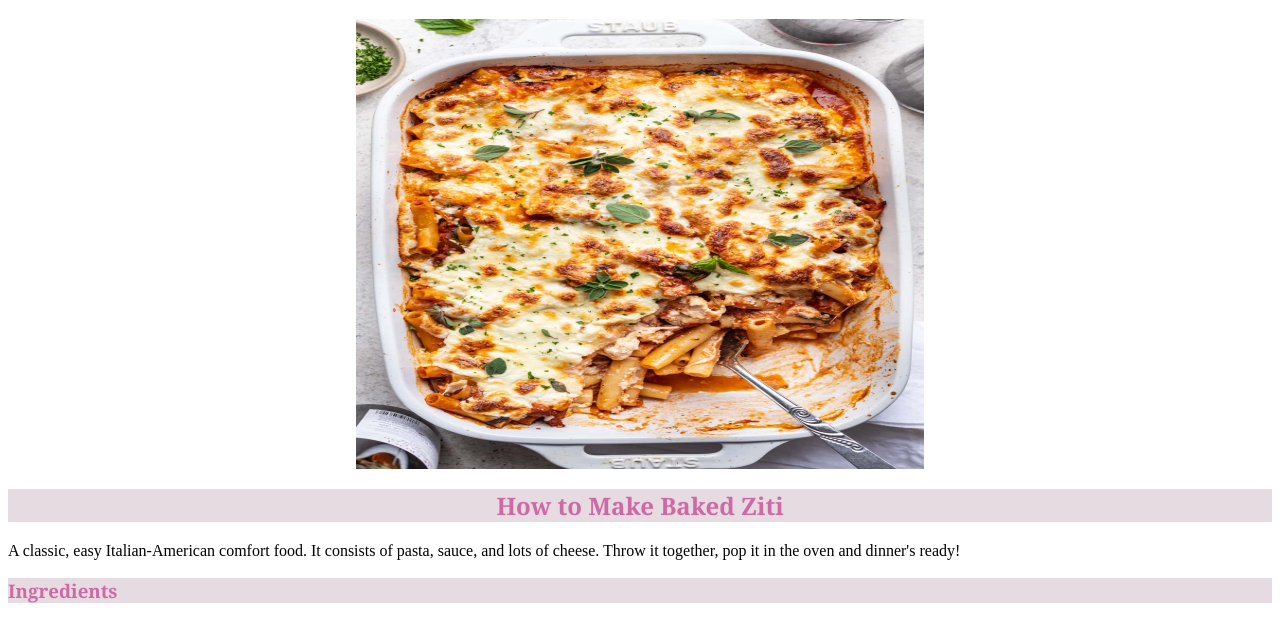
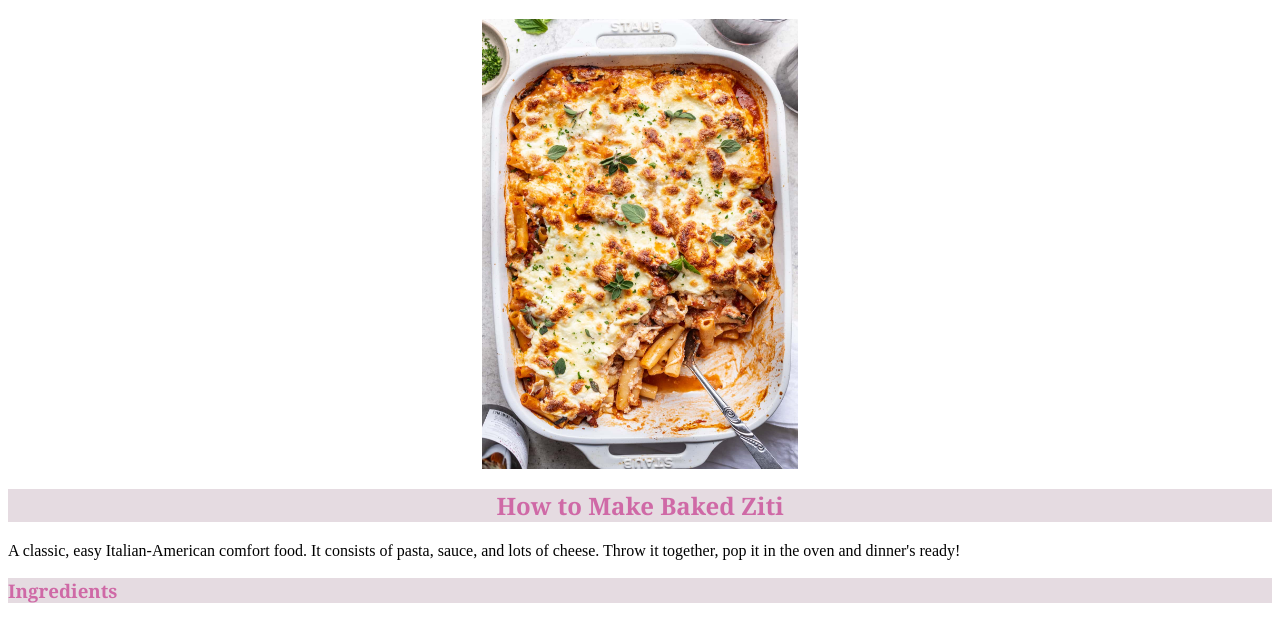
Before and after one commit to plutopanic/odin-recipes, a plain HTML site: page recipes/bakedziti.html in a window 1280 px wide. Shown: the part 105-724 px from the top of the page. Drawn offline with Linux system fonts and the light colour scheme.

Commit message:
fix width of images

```diff
--- a/recipes/styles.css
+++ b/recipes/styles.css
@@ -7,6 +7,6 @@ strong {color: #cf69a6}
 img {
     display: block;
     margin: auto;
-    width: 45%;
+    width: 25%;
   }
   .back {font-family: Cambria, Cochin, Georgia, Times, 'Times New Roman', serif; color: #cf69a6}
```
